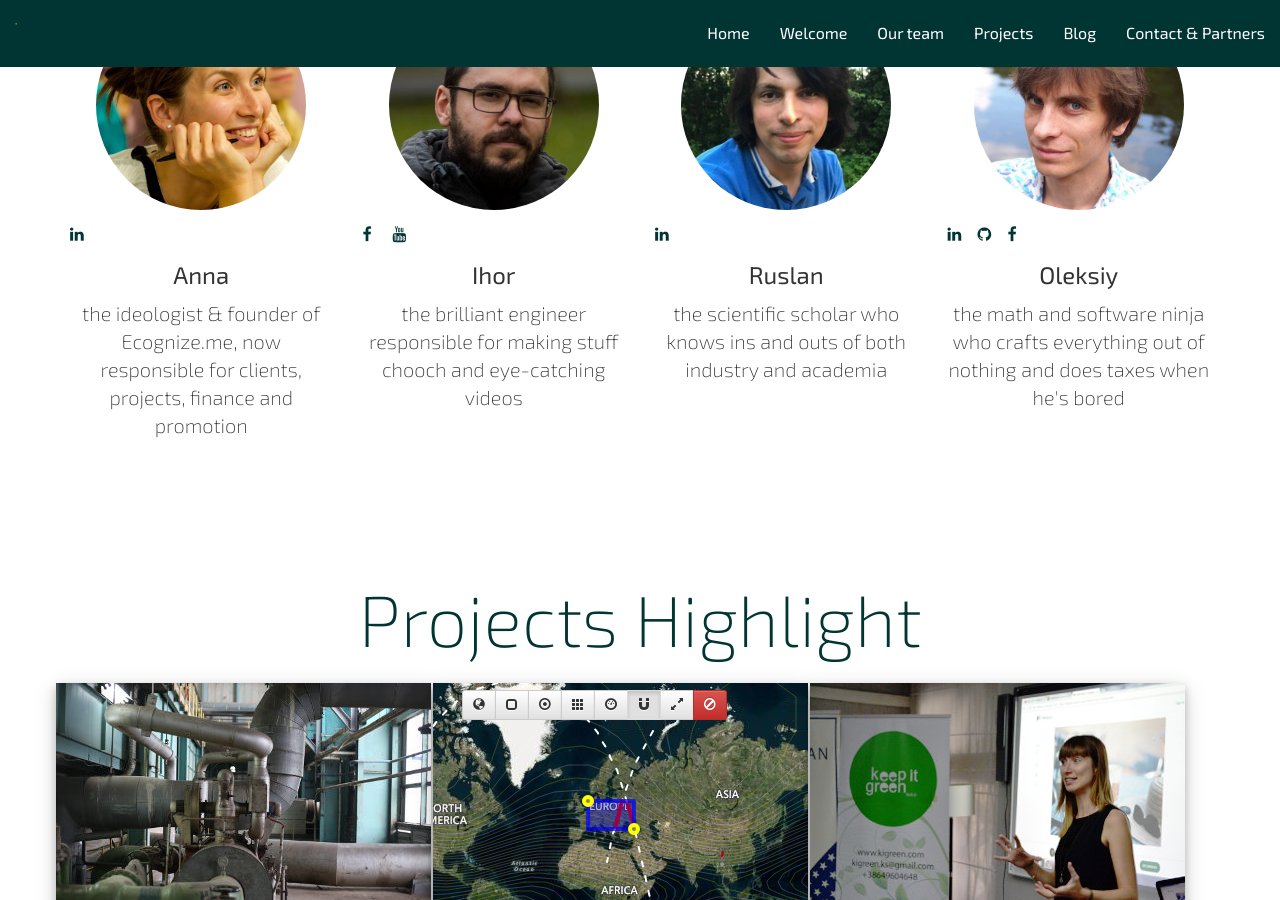
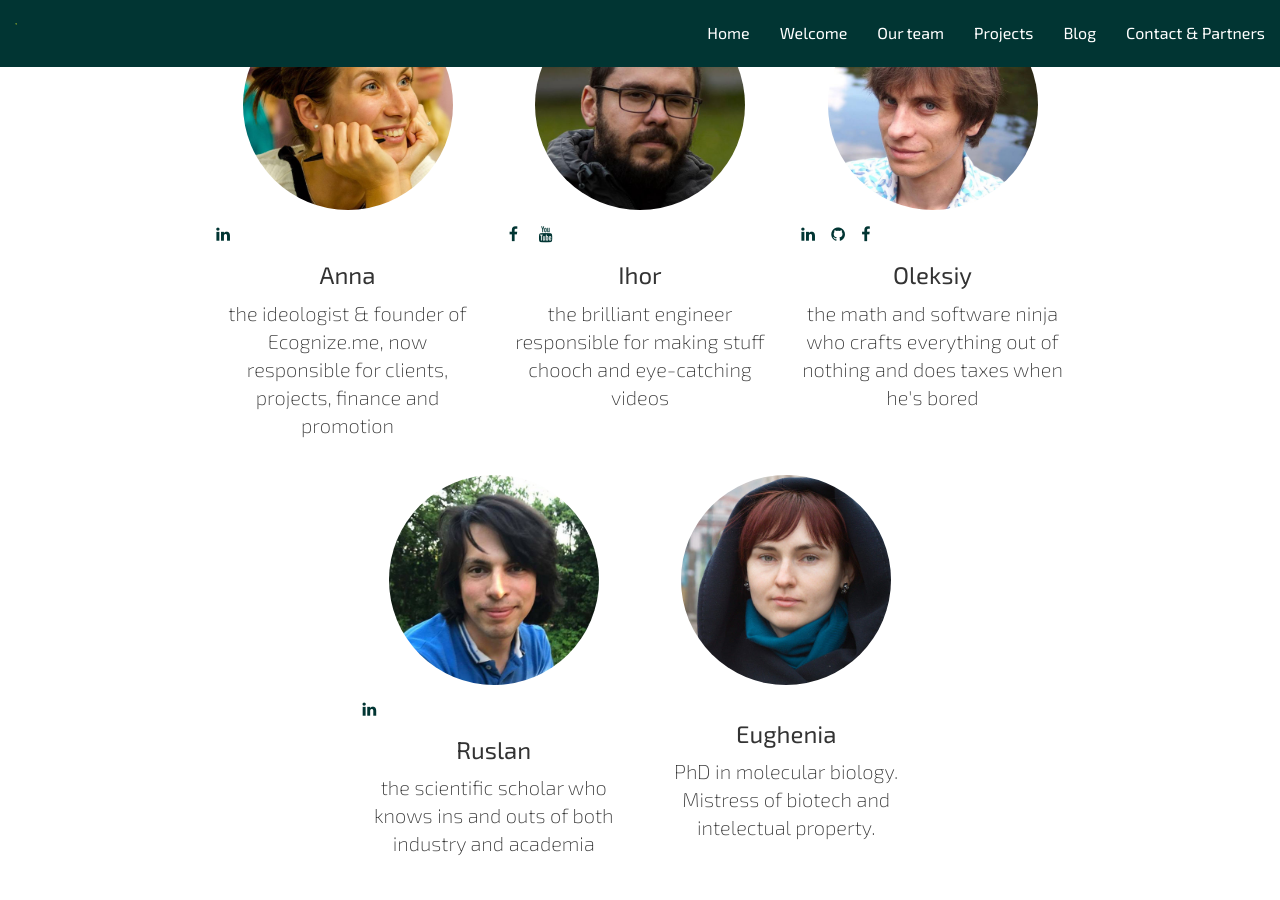
Before and after one commit to Ecognize/Ecognize.github.io, a Jekyll site: the page built from index.html, in a window 1280 px wide and 900 px high, scrolled down 1598 px. Built offline with Jekyll 4.4.1, drawn with Linux system fonts in a browser that asks for light colours.

Commit message:
New member, yay!

```diff
--- a/_includes/team.html
+++ b/_includes/team.html
@@ -7,6 +7,8 @@
         </div>
 
         <div class="row">
+            <div class="col-md-1" style="width: 12.5%"></div>
+
             {% include partner.html
                 name="Anna"
                 bio="the ideologist & founder of Ecognize.me, now responsible for clients, projects, finance and promotion"
@@ -21,17 +23,25 @@
             %}
 
             {% include partner.html
+                name="Oleksiy"
+                bio="the math and software ninja who crafts everything out of nothing and does taxes when he's bored"
+                link_linkedin="https://www.linkedin.com/in/oleksiy-protas-45486334/"
+                link_github="https://github.com/landswellsong"
+                link_facebook="https://facebook.com/landswellsong"
+            %}
+       </div>
+       <div class="row">
+            <div class="col-md-3"></div>
+
+            {% include partner.html
                 name="Ruslan"
                 bio="the scientific scholar who knows ins and outs of both industry and academia"
                 link_linkedin="https://www.linkedin.com/in/ruslan-rodriguez-a1a11540/"
             %}
 
             {% include partner.html
-                name="Oleksiy"
-                bio="the math and software ninja who crafts everything out of nothing and does taxes when he's bored"
-                link_linkedin="https://www.linkedin.com/in/oleksiy-protas-45486334/"
-                link_github="https://github.com/landswellsong"
-                link_facebook="https://facebook.com/landswellsong"
+                name="Eughenia"
+                bio="PhD in molecular biology. Mistress of biotech and intelectual property."
             %}
         </div>
     </div>
```
Also changed, not shown: media/team-Eughenia.jpg (added).
